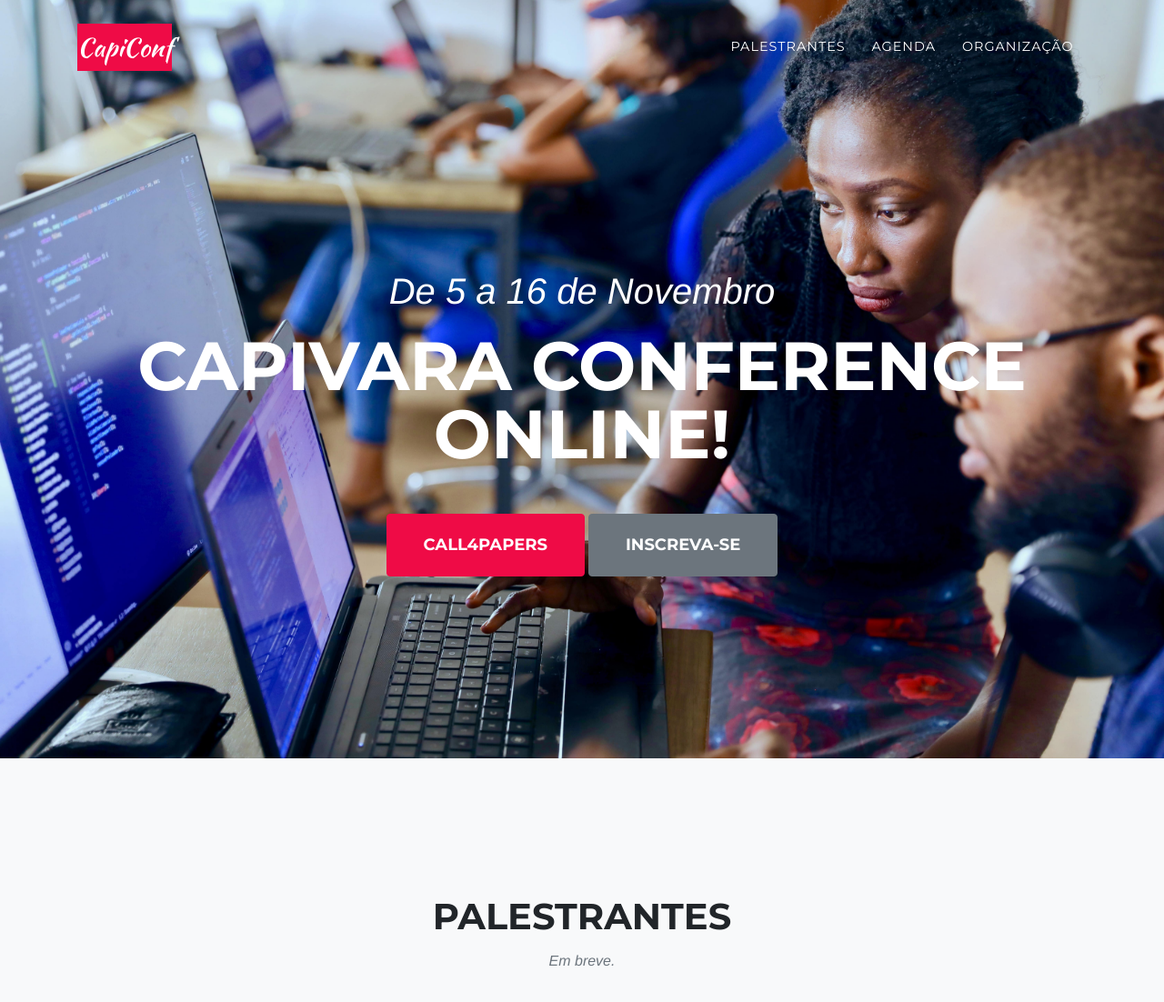
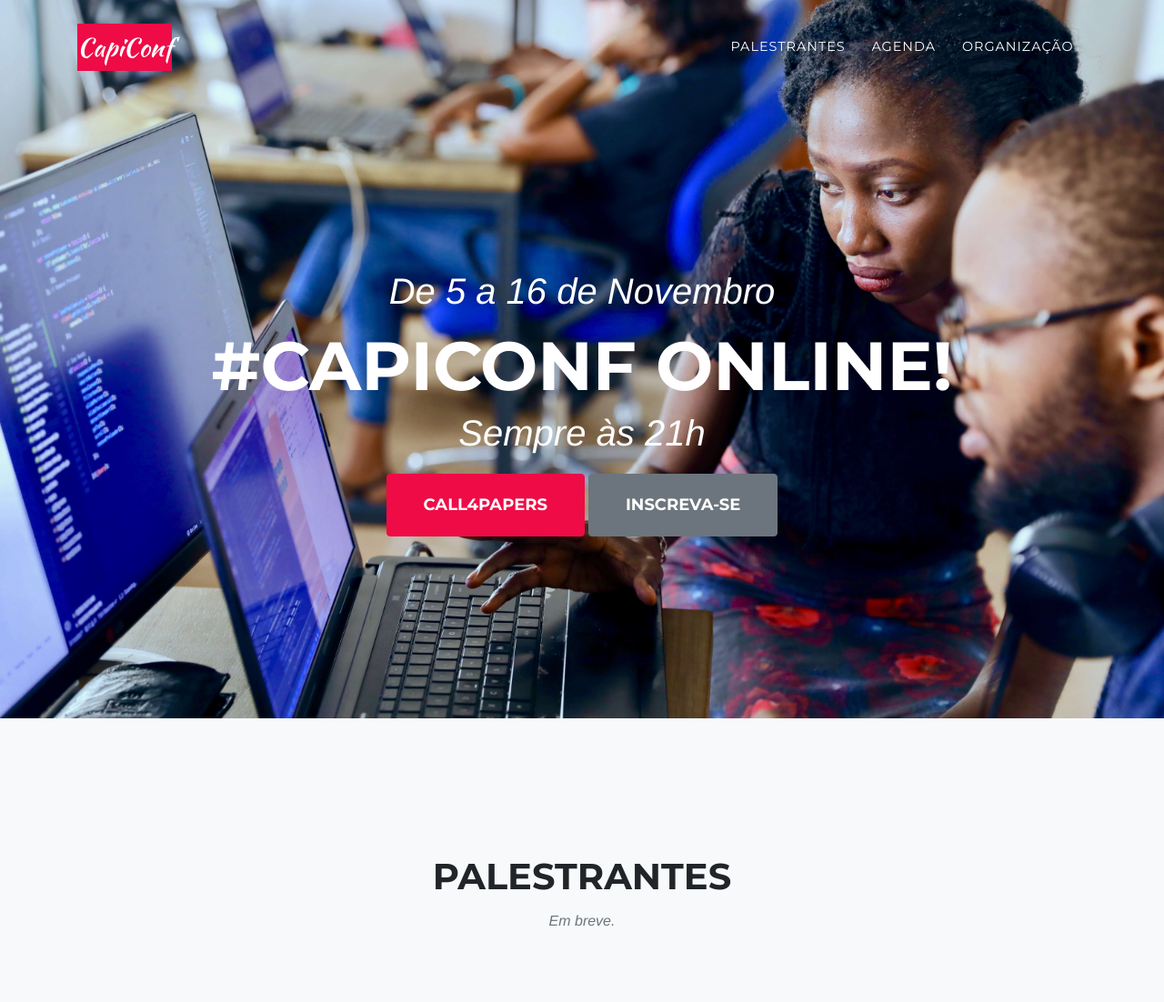
Before and after one commit to capivaracodes/online, a Jekyll site: the page built from index.md, in a window 1280 px wide and 1400 px high. Shown: the top 1102 px of the window at 91% size. Built offline with Jekyll 4.4.1, drawn with Linux system fonts in a browser that asks for light colours; some web fonts are replaced.

Commit message:
links added to header button

```diff
--- a/_data/home.yml
+++ b/_data/home.yml
@@ -1,6 +1,7 @@
 intro:
   lead-in: "De 5 a 16 de Novembro"
-  heading: Capivara Conference Online!
+  lead-in-time: "Sempre às 21h"
+  heading: "#CapiConf Online!"
   btn: Call4Papers
   btn2: Inscreva-se
 
--- a/_layouts/home.html
+++ b/_layouts/home.html
@@ -12,8 +12,9 @@
         <div class="intro-text">
           <div class="intro-lead-in">{{ site.data.home.intro.lead-in }}</div>
           <div class="intro-heading text-uppercase">{{ site.data.home.intro.heading }}</div>
-          <a class="btn btn-primary btn-xl text-uppercase js-scroll-trigger" href="#">{{ site.data.home.intro.btn }}</a>
-          <a class="btn btn-secondary btn-xl text-uppercase js-scroll-trigger" href="#">{{ site.data.home.intro.btn2 }}</a>
+          <div class="intro-lead-in">{{ site.data.home.intro.lead-in-time }}</div>
+          <a class="btn btn-primary btn-xl text-uppercase js-scroll-trigger" target="blank" href="https://goo.gl/forms/L2Ie2DOACT1TDlhB3">{{ site.data.home.intro.btn }}</a>
+          <a class="btn btn-secondary btn-xl text-uppercase js-scroll-trigger" target="blank" href="https://www.sympla.com.br/capiconf-online__376394">{{ site.data.home.intro.btn2 }}</a>
         </div>
       </div>
     </header>
--- a/_sass/_masthead.scss
+++ b/_sass/_masthead.scss
@@ -21,7 +21,7 @@
       font-size: 50px;
       font-weight: 700;
       line-height: 50px;
-      margin-bottom: 25px;
+      margin-bottom: 1rem;
       @include heading-font;
     }
   }
@@ -42,7 +42,7 @@
         font-size: 75px;
         font-weight: 700;
         line-height: 75px;
-        margin-bottom: 50px;
+        margin-bottom: 1rem;
         @include heading-font;
       }
     }
```
Also changed, not shown: assets/img/header-bg-people-min.jpg.
